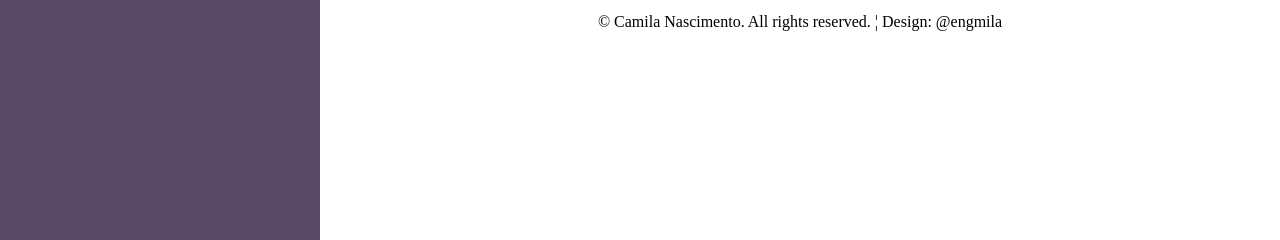
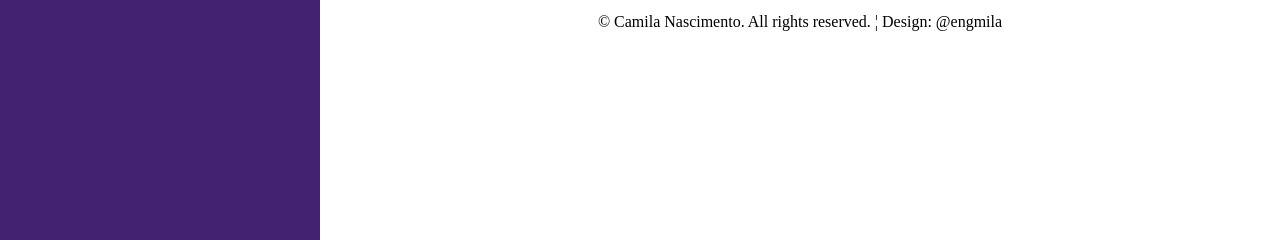
Before and after one commit to engmila/poco-blog-camilanascimento, a plain HTML site: page index.html in a window 1280 px wide. Shown: the part 560-800 px from the top of the page. Drawn offline with Linux system fonts and the light colour scheme.

Commit message:
changing header background color.

```diff
--- a/styles/main.css
+++ b/styles/main.css
@@ -6,7 +6,7 @@ body {
 /* Header */
 
 #header{
-    background-color: rgb(89, 74, 102);
+    background-color: rgb(68, 34, 114);
     color: white;
     width:  25%;
     height: 100%;
```
